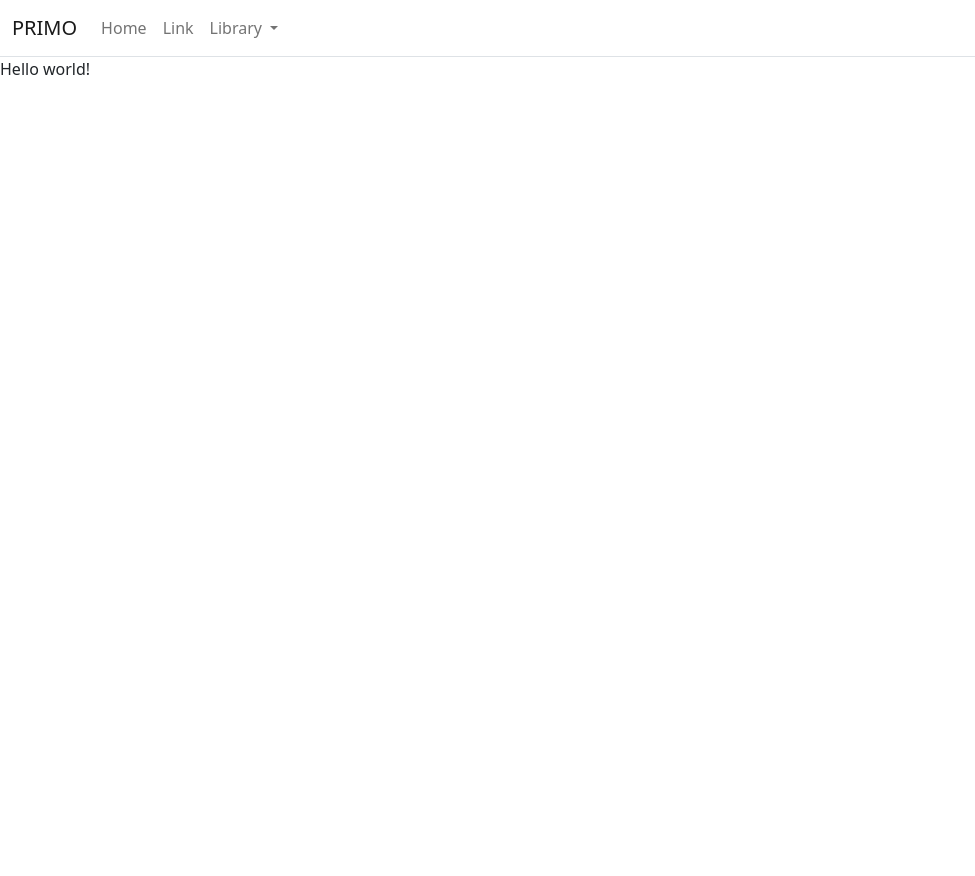
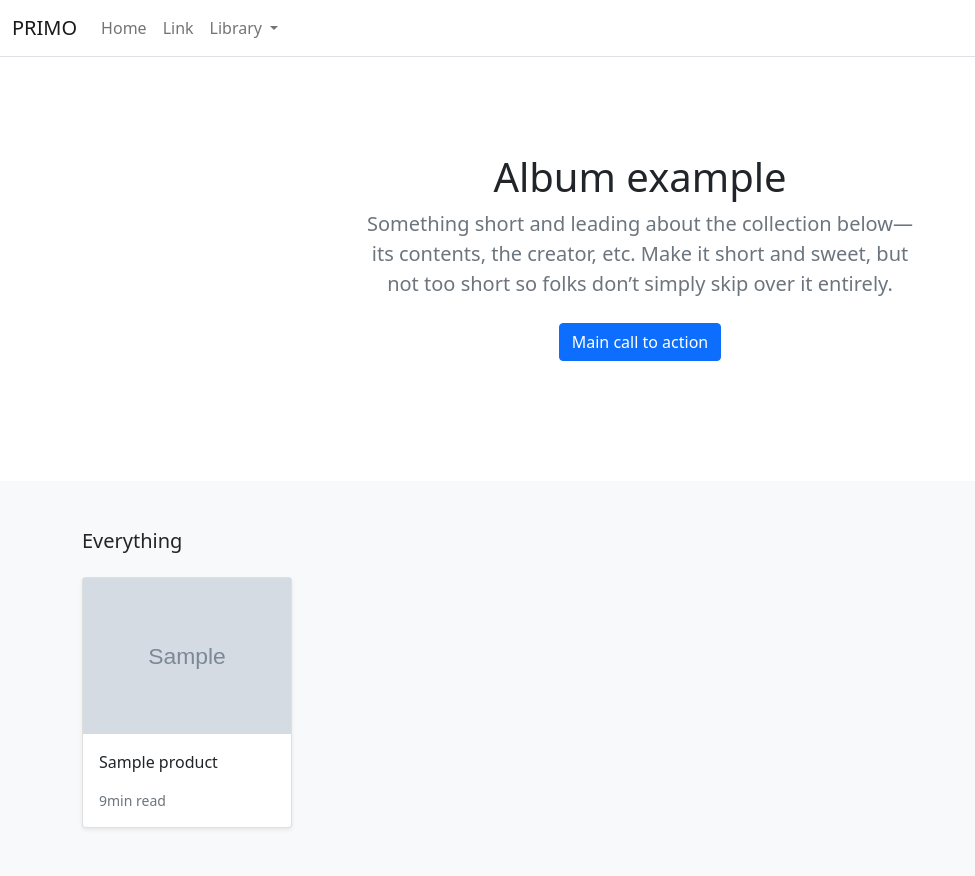
Before and after one commit to michalBisikiewicz/ECM, a Django app: template templates/store/home.html in a window 1280 px wide. Shown: the whole page, without its empty margins (0-975 px from the left). Before the commit the page ends 75 px from the top, so only its background shows below. Run offline with Django 3.2, Linux system fonts and the light colour scheme; the template is opened without the code that fills it: most values are stand-ins (such as "Sample title", 1, 10 or a date in 2020); grey boxes marked "Sample" are stand-in pictures.

Commit message:
added Dynamic Links - absolute URLS & home page

```diff
--- a/store/urls.py
+++ b/store/urls.py
@@ -4,5 +4,7 @@ from .import views
 app_name = 'store'
 
 urlpatterns = [
-    path('', views.all_products, name='all_products')
+    path('', views.all_products, name='all_products'),
+    path('item/<slug:slug>/', views.product_detail, name='product_detail'),
+    path('search/<slug:category_slug>/', views.category_list, name='category_list')
 ]
--- a/templates/store/home.html
+++ b/templates/store/home.html
@@ -3,5 +3,46 @@
 {% block title %}Home{% endblock %}
 
 {% block content %}
-    Hello world!
+
+    <section class="py-5 text-center container">
+        <div class="row py-lg-5">
+            <div class="col-lg-6 col-md-8 mx-auto">
+                <h1 class="fw-light">Album example</h1>
+                <p class="lead text-muted">Something short and leading about the collection below—its contents, the
+                    creator, etc. Make it short and sweet, but not too short so folks don’t simply skip over it
+                    entirely.</p>
+                <p>
+                    <a href="#" class="btn btn-primary my-2">Main call to action</a>
+                </p>
+            </div>
+        </div>
+    </section>
+
+    <div class="album py-5 bg-light">
+        <div class="container">
+
+            <div class="pb-3 h5">Everything</div>
+            <div class="row row-cols-1 row-cols-sm-2 row-cols-md-5 g-3">
+
+             {% for product in products %}
+
+        <div class="col">
+          <div class="card shadow-sm">
+            <img class="img-fluid" alt="Responsive image" src="{{ product.image.url }}">
+            <div class="card-body">
+              <p class="card-text">
+                <a class="text-dark text-decoration-none" href="{{ product.get_absolute_url }}">{{ product.title }}</a>
+              </p>
+              <div class="d-flex justify-content-between align-items-center">
+                <small class="text-muted">9min read</small>
+              </div>
+            </div>
+          </div>
+        </div>
+
+        {% endfor %}
+        </div>
+    </div>
+    </div>
+
 {% endblock %}
```
Also changed, not shown: store/models.py (+7 -0 lines), store/views.py (+12 -1 lines).
